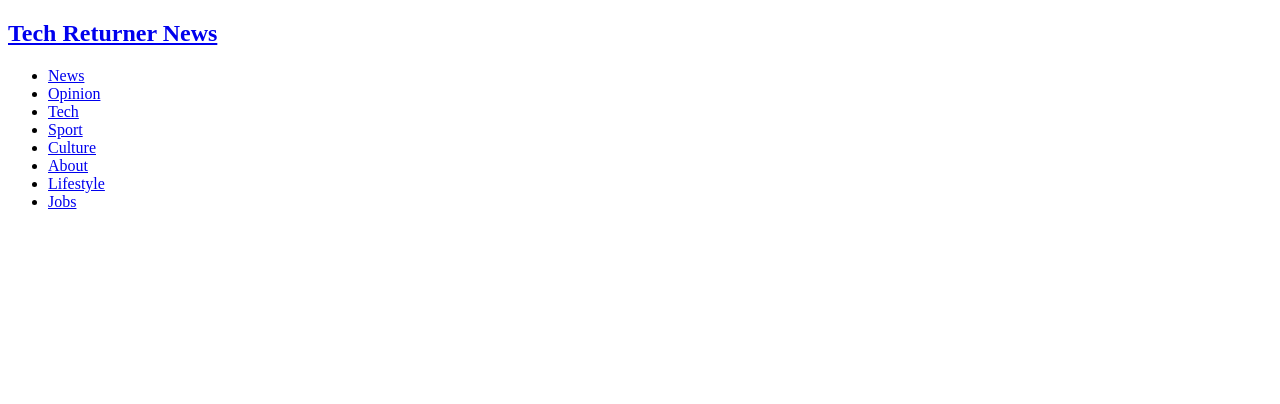
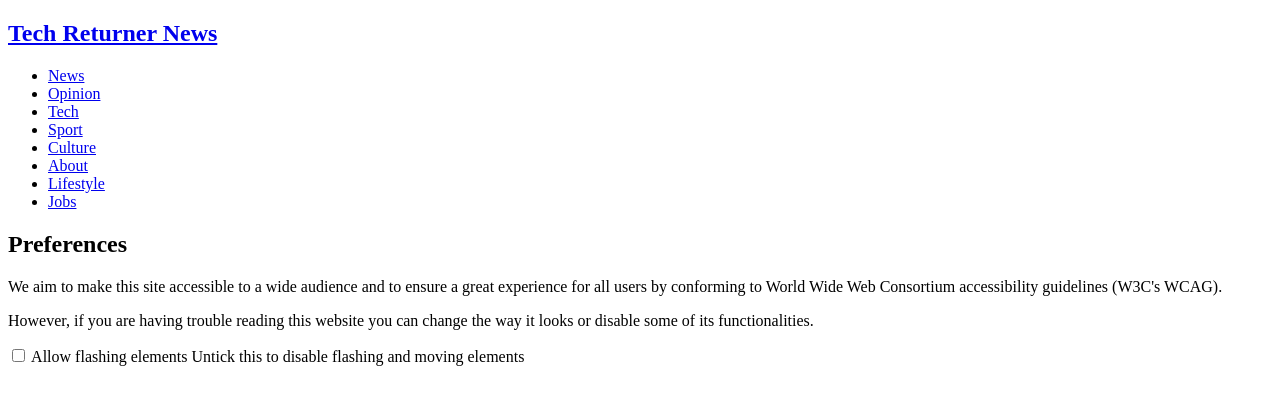
Before and after one commit to bwewege/lm-newspaper-article, a plain HTML site: page index.html in a window 1280 px wide. Drawn offline with Linux system fonts and the light colour scheme.

Commit message:
feat: add paragraph explaining accessibility with checkbox to remove flashing elements

```diff
--- a/index.html
+++ b/index.html
@@ -21,5 +21,21 @@
         </ul>
       </nav>
     </header>
+    <section>
+      <h2>Preferences</h2>
+      <p>
+        We aim to make this site accessible to a wide audience and to ensure a
+        great experience for all users by conforming to World Wide Web
+        Consortium accessibility guidelines (W3C's WCAG).
+      </p>
+      <p>
+        However, if you are having trouble reading this website you can change
+        the way it looks or disable some of its functionalities.
+      </p>
+      <label>
+        <input type="checkbox" /> Allow flashing elements
+        <span>Untick this to disable flashing and moving elements</span>
+      </label>
+    </section>
   </body>
 </html>
```
